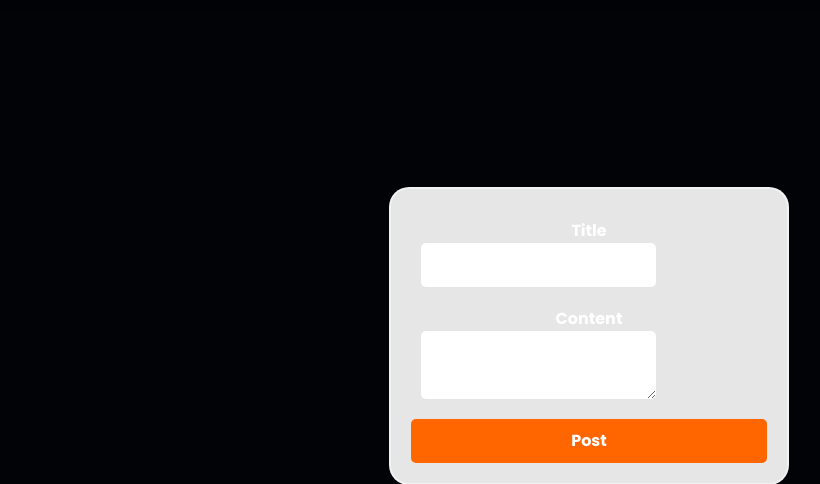
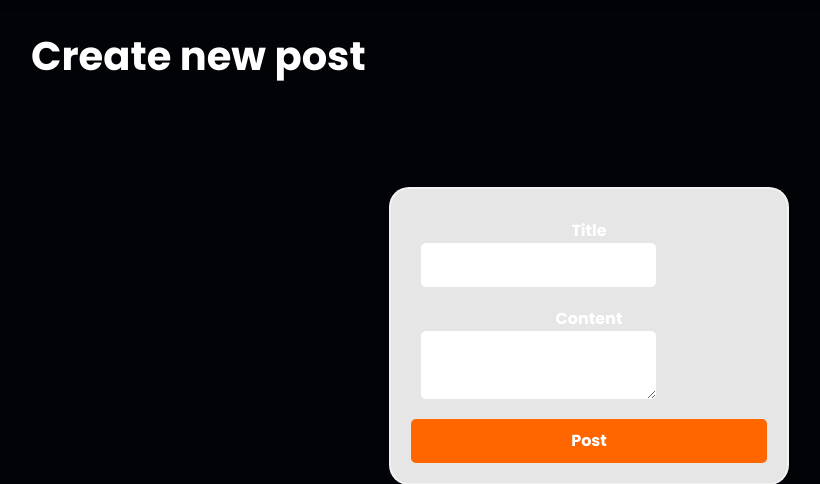
Before and after one commit to fkia413/CodeBusters, a Flask app: page /discussion/new_post in a window 1280 px wide. Shown: the part 64-548 px from the top of the page, without its empty margins (51-871 px from the left). Run offline with Flask 3, Linux system fonts and the light colour scheme; the visitor is signed in with stand-in values (Sample User, id 1); parts of the project's set-up code (start-up, migrations or seed data) failed here and were passed over.

Commit message:
RN: refactored new discussion post back-end

```diff
--- a/application/templates/create_post.html
+++ b/application/templates/create_post.html
@@ -1,44 +1,61 @@
 {% extends "layout.html" %}
-<!-- Content block -->
+
+<!-- Setting title of the page -->
+{% block title %} - New post {% endblock title %}
+
+<!-- Importing all refs needed for the page -->
+{% block links_refs %} {% endblock links_refs %}
+
+<!-- Displaying main content of the page -->
 {% block content %}
+
+<div class="container custom-mt mb-5">
+	<div class="mb-2">
+		<h1 class="mb-3">Create new post</h1>
+		<!-- TODO: This needs to be refactored (styling) -->
 		<div class="create-content">
 			<div class="wrapper">
-    <form method = "POST" action="{{url_for('new')}}">
+				<form method="POST" action="{{url_for('create_new_post')}}">
 					{{ form.hidden_tag() }}
 					<fieldset>
 						<div class="form-group new_post">
 							{{ form.title.label(class="form-control-label") }}
-                {% if form.title.errors %}
-                    {{ form.title(class="form-control form-control-lg is-invalid") }}
+							{% if form.title.errors %} {{
+							form.title(class="form-control form-control-lg
+							is-invalid") }}
 							<div class="invalid-feedback">
 								{% for error in form.title.errors %}
 								<span>{{ error }}</span>
 								{% endfor %}
 							</div>
-                {% else %}
-                    {{ form.title(class="form-control form-control-lg") }}
-                {% endif %}
+							{% else %} {{ form.title(class="form-control
+							form-control-lg") }} {% endif %}
 						</div>
-            <div class="form-group new_post" >
+						<div class="form-group new_post">
 							{{ form.content.label(class="form-control-label") }}
-                {% if form.content.errors %}
-                    {{ form.content(class="form-control form-control-lg is-invalid") }}
+							{% if form.content.errors %} {{
+							form.content(class="form-control form-control-lg
+							is-invalid") }}
 							<div class="invalid-feedback">
 								{% for error in form.content.errors %}
 								<span>{{ error }}</span>
 								{% endfor %}
 							</div>
-                {% else %}
-                    {{ form.content(class="form-control form-control-lg") }}
-                {% endif %}
+							{% else %} {{ form.content(class="form-control
+							form-control-lg") }} {% endif %}
 						</div>
 					</fieldset>
 					<div class="form-group">
-            {{ form.submit(class="w-100 btn btn-primary btn-lg custom-button")|safe }}
+						{{ form.submit(class="w-100 btn btn-primary btn-lg
+						custom-button")|safe }}
 					</div>
 				</form>
 			</div>
 		</div>
 	</div>
+</div>
 
 {% endblock content %}
+
+<!-- Scripts: Can be custom to each Jinja2 template -->
+{% block scripts %} {% endblock scripts %}
--- a/application/templates/discussion.html
+++ b/application/templates/discussion.html
@@ -28,7 +28,7 @@
 		<!-- Letting the user create a post only if he's authenticated -->
 		{% if current_user.is_authenticated %}
 		<a
-			href="{{ url_for('new') }}"
+			href="{{ url_for('create_new_post') }}"
 			class="btn btn-outline-secondary btn-sm mb-4"
 			>Create post</a
 		>
```
Lines whose indentation alone changed are shown as unchanged.
